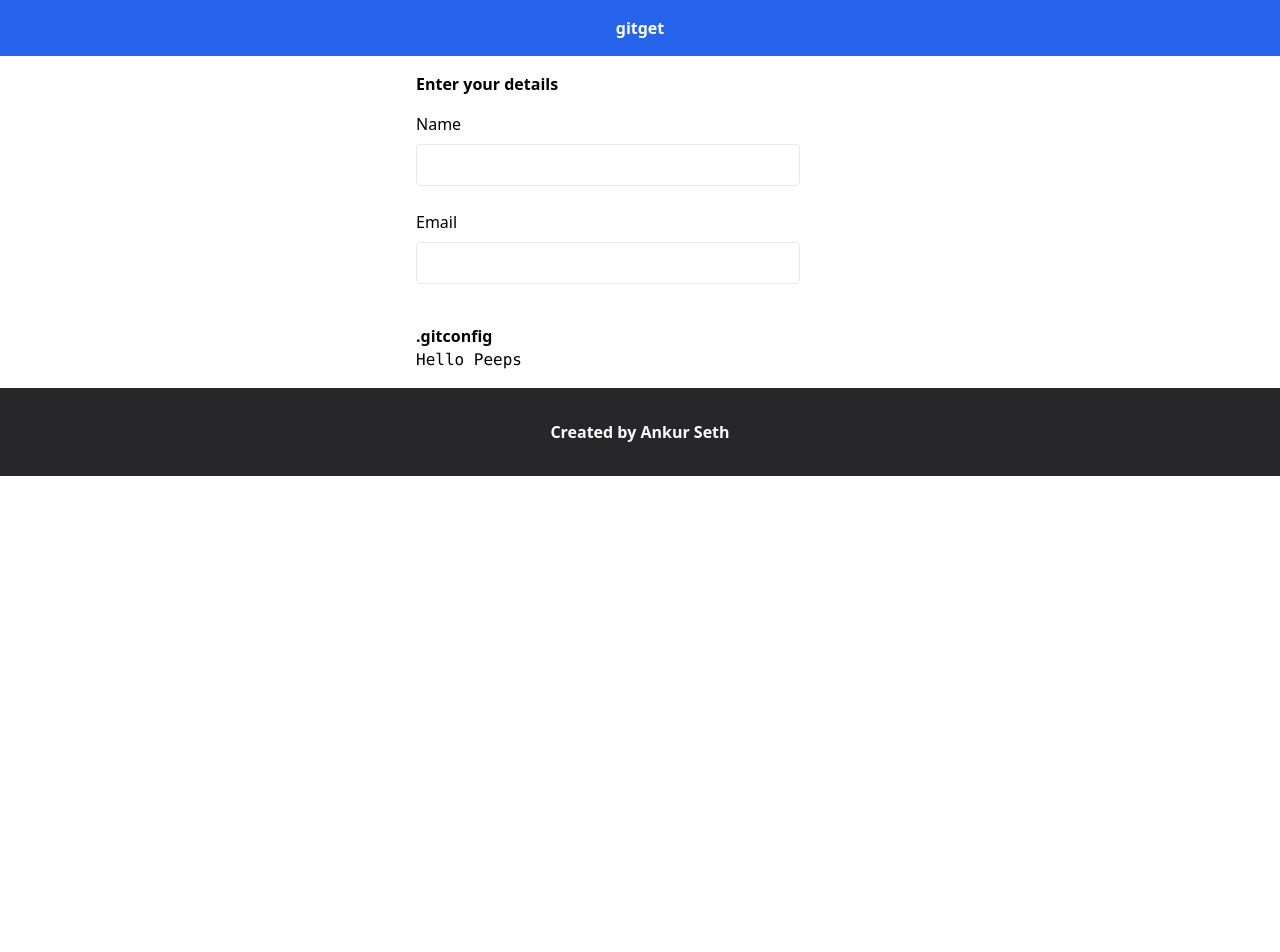
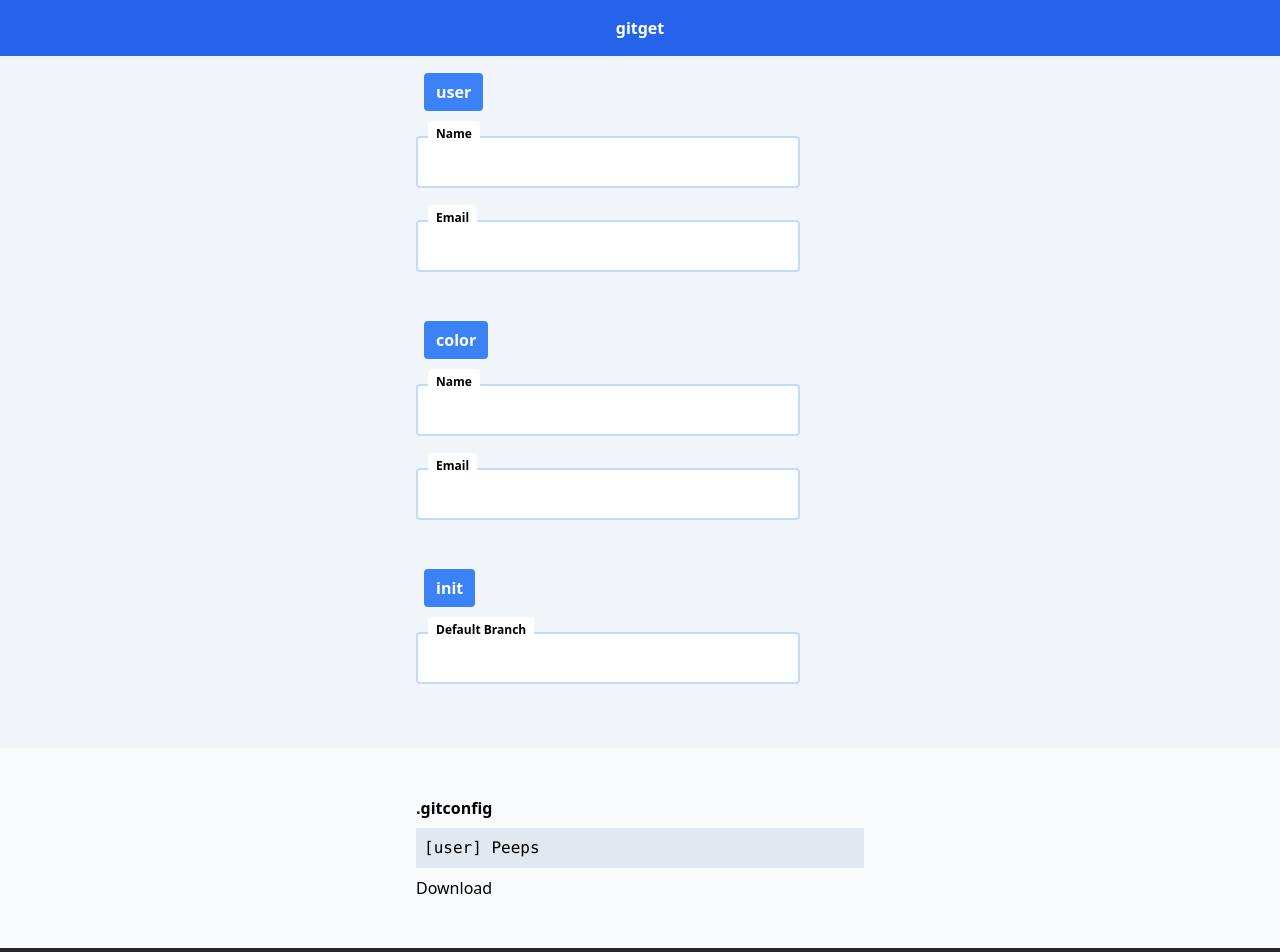
Before and after one commit to iaseth/gitget, a React (Vite) app: page / in a window 1280 px wide. Shown: the top 952 px of the page. Before the commit the page ends 800 px from the top, so only its background shows below. Built offline with nearby package versions, Linux system fonts and the light colour scheme.

Commit message:
Added 3 sections

```diff
--- a/src/App/App.css
+++ b/src/App/App.css
@@ -12,8 +12,10 @@ ul > li {
 	@apply list-disc list-inside;
 }
 
-.container {}
+.container {
+	@apply block;
+}
 
-.container > * {
+.container > section {
 	@apply max-w-md mx-auto;
 }
--- a/src/App/App.jsx
+++ b/src/App/App.jsx
@@ -17,7 +17,7 @@ function App () {
 	console.table(props);
 
 	return (
-		<div className="">
+		<div className="bg-red-300">
 			<Header />
 
 			<Input {...{props, setProp}} />
--- a/src/App/Footer/Footer.jsx
+++ b/src/App/Footer/Footer.jsx
@@ -3,8 +3,10 @@
 
 export default function Footer () {
 	return (
-		<footer className="container bg-zinc-800 text-white px-2 py-8 text-center">
-			<h4>Created by Ankur Seth</h4>
+		<footer className="container bg-zinc-800 text-white px-2 py-12 text-center">
+			<section>
+				<h4>Created by <a href="https://github.com/iaseth" className="text-blue-500">@iaseth</a></h4>
+			</section>
 		</footer>
 	);
 }
--- a/src/App/Header/Header.jsx
+++ b/src/App/Header/Header.jsx
@@ -4,7 +4,9 @@
 export default function Header () {
 	return (
 		<header className="container bg-blue-600 text-white px-2 py-4 text-center">
-			<h4>gitget</h4>
+			<section>
+				<h4>gitget</h4>
+			</section>
 		</header>
 	);
 }
--- a/src/App/Input/Input.jsx
+++ b/src/App/Input/Input.jsx
@@ -2,13 +2,34 @@ import TextInput from './TextInput';
 
 
 
+function InputSection ({title, children}) {
+	return (
+		<section className="pb-10">
+			<h4 className="px-2 py-2">
+				<span className="bg-blue-500 text-white px-3 py-2 rounded">{title}</span>
+			</h4>
+			{children}
+		</section>
+	);
+}
+
 export default function Input ({props, setProp}) {
 
 	return (
-		<main className="container px-4 py-4">
-			<h4>Enter your details</h4>
-			<TextInput title="Name" x={props.email} setX={x => setProp('name', x)} />
-			<TextInput title="Email" x={props.email} setX={x => setProp('email', x)} />
+		<main className="container px-4 py-4 bg-slate-100">
+			<InputSection title="user">
+				<TextInput title="Name" x={props.name} setX={x => setProp('name', x)} />
+				<TextInput title="Email" x={props.email} setX={x => setProp('email', x)} />
+			</InputSection>
+
+			<InputSection title="color">
+				<TextInput title="Name" x={props.name} setX={x => setProp('name', x)} />
+				<TextInput title="Email" x={props.email} setX={x => setProp('email', x)} />
+			</InputSection>
+
+			<InputSection title="init">
+				<TextInput title="Default Branch" x={props.defaultBranch} setX={x => setProp('defaultBranch', x)} />
+			</InputSection>
 		</main>
 	);
 }
--- a/src/App/Input/TextInput.jsx
+++ b/src/App/Input/TextInput.jsx
@@ -11,8 +11,13 @@ export default function TextInput ({title, x, setX}) {
 
 	return (
 		<div className="py-2">
-			<label htmlFor={inputId} className="block py-2">{title}</label>
-			<input id={inputId} defaultValue={x} onChange={handleChange} className="block w-full max-w-sm px-2 py-2 border rounded" />
+			<div className="px-3">
+				<label htmlFor={inputId} className="relative bg-white rounded font-bold text-sm px-2 py-1 text-xs">{title}</label>
+			</div>
+
+			<div className="-mt-2">
+				<input id={inputId} defaultValue={x} onChange={handleChange} className="block w-full max-w-sm px-2 py-3 border-2 border-blue-200 outline-0 rounded hover:border-blue-400 focus:border-blue-600 focus:shadow" />
+			</div>
 		</div>
 	);
 }
--- a/src/App/Output/Output.jsx
+++ b/src/App/Output/Output.jsx
@@ -3,13 +3,17 @@
 
 export default function Output ({props}) {
 	return (
-		<main className="container px-4 py-4">
-			<h4>.gitconfig</h4>
+		<main className="container bg-slate-50 px-4 py-12">
 			<section>
-				<pre>
-					Hello
-					Peeps
-				</pre>
+				<h4 className="">.gitconfig</h4>
+			</section>
+
+			<section className="my-2 px-2 py-2 bg-slate-200">
+				<pre>[user] Peeps</pre>
+			</section>
+
+			<section>
+				<button>Download</button>
 			</section>
 		</main>
 	);
```
